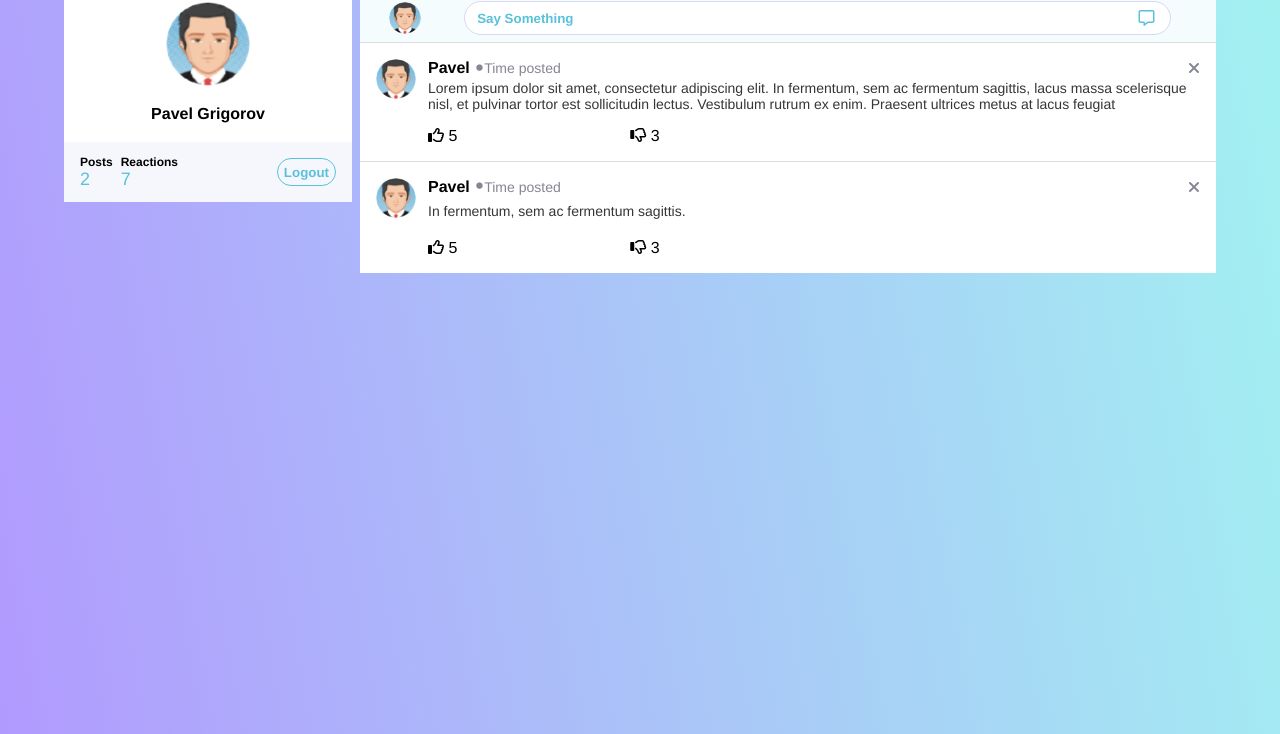
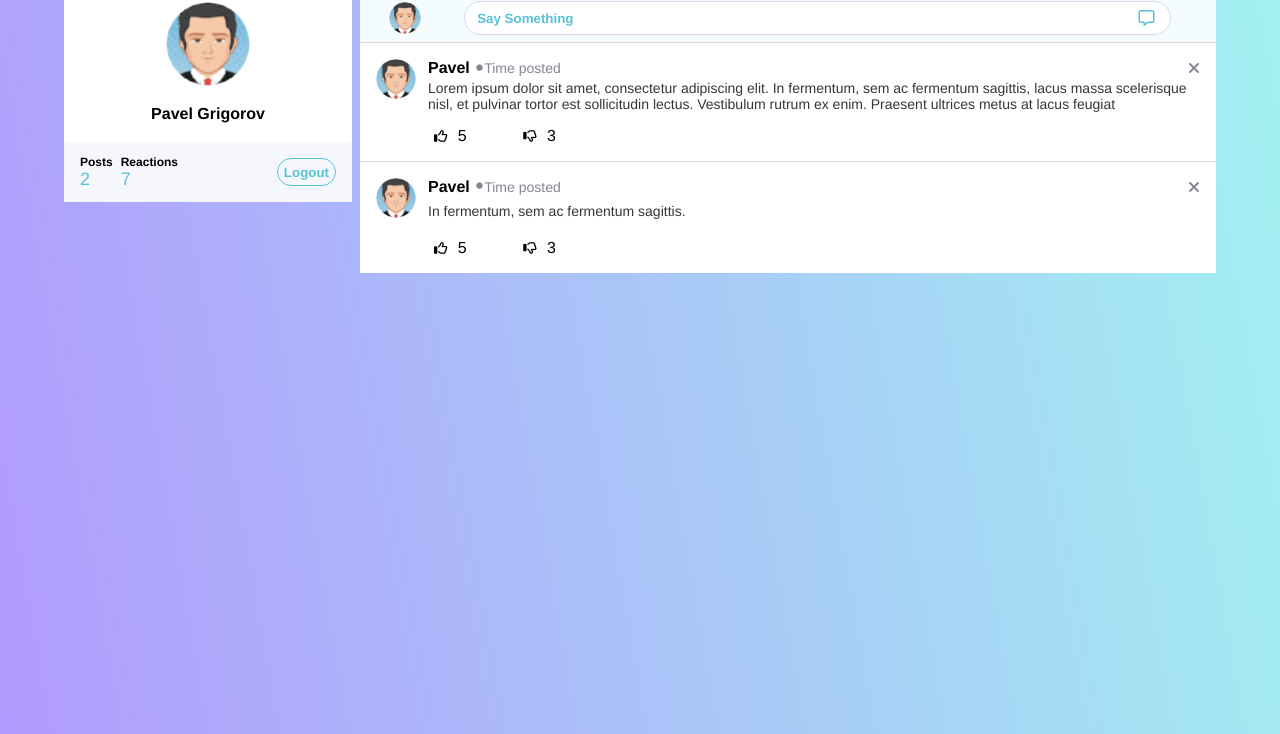
Before and after one commit to PKGri/Front-end-course, a plain HTML site: page HW1/feed.html in a window 1280 px wide. Shown: the part 66-800 px from the top of the page. Drawn offline with Linux system fonts and the light colour scheme.

Commit message:
Changed likes to buttons

```diff
--- a/HW1/feed.html
+++ b/HW1/feed.html
@@ -62,11 +62,11 @@
 						</p>
 						<div class="likes">
 							<div class="thumbs-up">
-								<i class="far fa-thumbs-up"></i>
+								<button class="like"><i class="far fa-thumbs-up"></i></button>
 								<span>5</span>
 							</div>
 							<div class="thumbs-down">
-								<i class="far fa-thumbs-down"></i>
+								<button class="like"><i class="far fa-thumbs-down"></i></button>
 								<span>3</span>
 							</div>
 						</div>
@@ -88,11 +88,11 @@
 						</p>
 						<div class="likes">
 							<div class="thumbs-up">
-								<i class="far fa-thumbs-up"></i>
+								<button class="like"><i class="far fa-thumbs-up"></i></button>
 								<span>5</span>
 							</div>
 							<div class="thumbs-down">
-								<i class="far fa-thumbs-down"></i>
+								<button class="like"><i class="far fa-thumbs-down"></i></button>
 								<span>3</span>
 							</div>
 						</div>
--- a/HW1/style.css
+++ b/HW1/style.css
@@ -321,17 +321,17 @@ li{
 .fa-circle {
 	margin: 0 0.1rem 0 0.4rem;
 	font-size: 0.4rem;
-	color:#848694
+	color: #848694;
 }
 
 .fa-times {
-	color:#848694
+	color: #848694;
 }
 
 .time-of-posting {
 	font-size: 0.875rem;
 	font-weight: normal;
-	color:#848694
+	color: #848694;
 }
 
 .post p {
@@ -345,10 +345,23 @@ li{
 	border-radius: 50%;
 }
 
+.like {
+	border: 0;
+	background: none;
+}
+
+.like:focus {
+	outline: 0;
+}
+
+.like:active {
+	color: #848694;
+}
+
 .likes {
 	display: flex;
 	justify-content: space-between;
-	width: 30%;
+	width: 8rem;
 }
 
 @media only screen and (max-width: 890px) {
```
